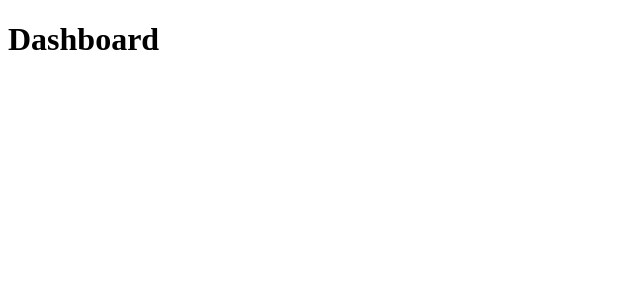
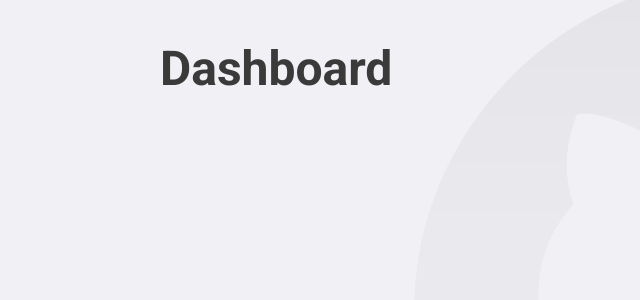
Before and after one commit to maurodesouza/github-explorer, a React (Create React App) app: page / in a window 1280 px wide. Shown: the top 300 px of the page, without its empty margins (0-640 px from the left). Built offline with nearby package versions, Linux system fonts and the light colour scheme.

Commit message:
📘  class 4 - styled components

```diff
--- a/package.json
+++ b/package.json
@@ -11,10 +11,12 @@
     "@types/react": "^16.9.0",
     "@types/react-dom": "^16.9.0",
     "@types/react-router-dom": "^5.1.5",
+    "@types/styled-components": "^5.1.3",
     "react": "^16.13.1",
     "react-dom": "^16.13.1",
     "react-router-dom": "^5.2.0",
     "react-scripts": "3.4.3",
+    "styled-components": "^5.1.1",
     "typescript": "~3.7.2"
   },
   "scripts": {
--- a/public/index.html
+++ b/public/index.html
@@ -4,6 +4,8 @@
     <meta charset="utf-8" />
     <meta name="viewport" content="width=device-width, initial-scale=1" />
     <meta name="theme-color" content="#3A3A3A" />
+
+    <link href="https://fonts.googleapis.com/css2?family=Roboto:wght@400;700&display=swap" rel="stylesheet">
 
     <title>Github Explorer</title>
   </head>
--- a/src/App.tsx
+++ b/src/App.tsx
@@ -1,12 +1,16 @@
 import React from 'react';
+import { BrowserRouter } from 'react-router-dom';
 
-import { BrowserRouter } from 'react-router-dom';
 import Routes from './routes';
+import GlobalStyles from './styles/global';
 
 const App = () => (
-  <BrowserRouter>
-    <Routes />
-  </BrowserRouter>
+  <>
+    <BrowserRouter>
+      <Routes />
+    </BrowserRouter>
+    <GlobalStyles />
+  </>
 );
 
 export default App;
--- a/src/pages/Dashboard/index.tsx
+++ b/src/pages/Dashboard/index.tsx
@@ -1,9 +1,9 @@
 import React from 'react';
 
-// import { Container } from './styles';
+import * as S from './styles';
 
 const Dashboard: React.FC = () => {
-  return <h1>Dashboard</h1>;
+  return <S.Title>Dashboard</S.Title>;
 };
 
 export default Dashboard;
--- /dev/null
+++ b/src/pages/Dashboard/styles.ts
@@ -0,0 +1,6 @@
+import styled from 'styled-components';
+
+export const Title = styled.h1`
+  font-size: 48px;
+  color: #3a3a3a;
+`;
--- /dev/null
+++ b/src/styles/global.ts
@@ -0,0 +1,36 @@
+import { createGlobalStyle } from 'styled-components';
+
+import githubBackground from '../assets/github-background.svg';
+
+export default createGlobalStyle`
+  * {
+    margin: 0;
+    padding: 0;
+    outline: 0;
+    box-sizing: 0;
+    cursor: default;
+  }
+
+  body {
+    background: #f0f0f5 url(${githubBackground}) no-repeat 70% top;
+    -webkit-font-smoothing: antialiased;
+  }
+
+  #root {
+    margin: 0 auto;
+    max-width: 960px;
+    padding: 40px 20px;
+  }
+
+  body, input, button {
+    font: 16px Roboto, sans-serif;
+  }
+
+  input {
+    cursor: text;
+  }
+
+  button {
+    cursor: pointer;
+  }
+`;
```
Also changed, not shown: src/assets/github-background.svg (added), 1 other file (tests, documents, lock files or other folders).
